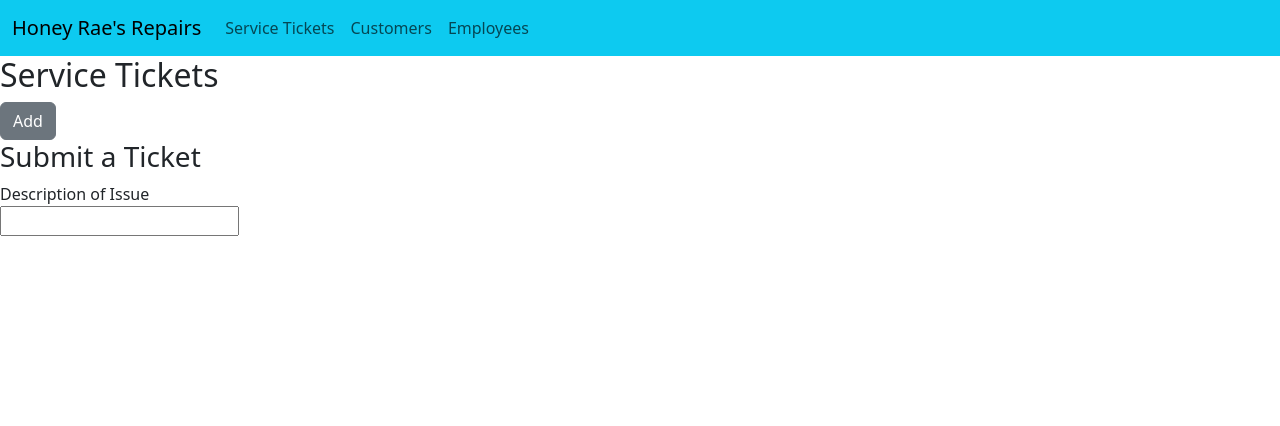
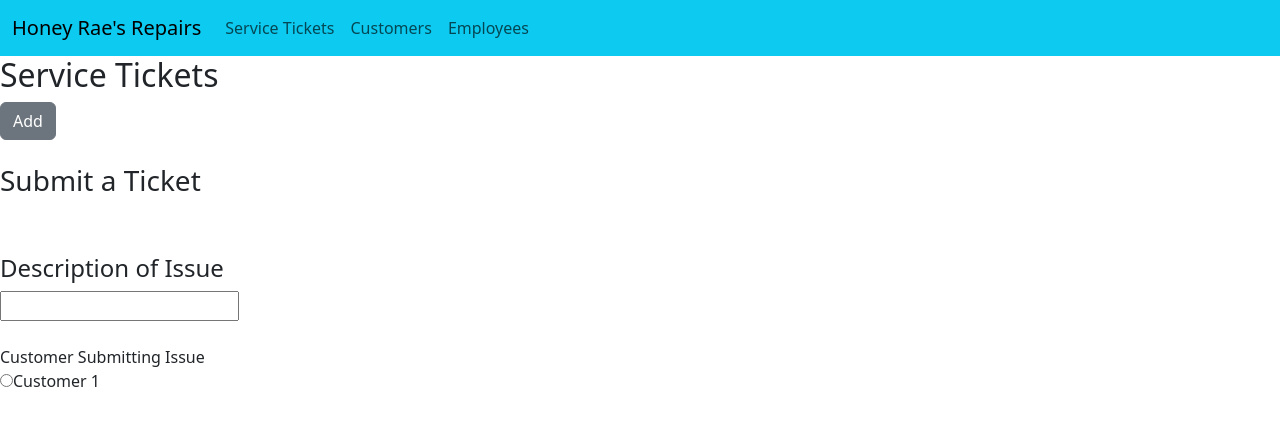
Before and after one commit to rramsey1115/Honey-Raes-Repairs-Client, a React (Create React App) app: page /tickets/create in a window 1280 px wide. Shown: the top 426 px of the page. Built offline with nearby package versions, Linux system fonts and the light colour scheme; the HTML template or start-up script is replaced by a standard one.

Commit message:
initial commit of form branch

```diff
--- a/src/components/tickets/CreateTicket.js
+++ b/src/components/tickets/CreateTicket.js
@@ -1,9 +1,13 @@
 export default function CreateTicket() {
-  return (<form>
-    <h3>Submit a Ticket</h3>
+  return (<form><br/>
+    <h3>Submit a Ticket</h3><br/>
     <fieldset>
-      <label/>Description of Issue<br/>
+      <label/><h4>Description of Issue</h4>
       <input type="text"/>
-    </fieldset>
+    </fieldset><br/>
+    <fieldset>
+      <label/>Customer Submitting Issue<br/>
+      <input name="customer" type="radio" />Customer 1
+    </fieldset><br/>
   </form>)
 }
```
